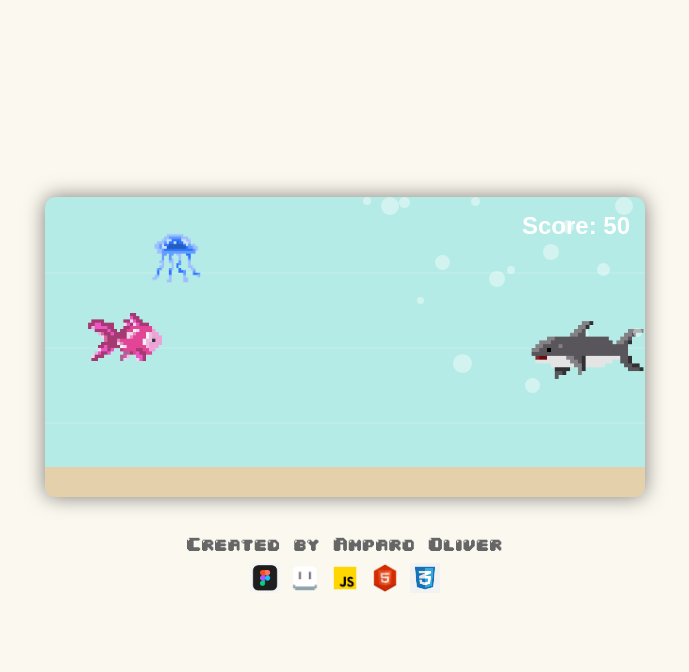
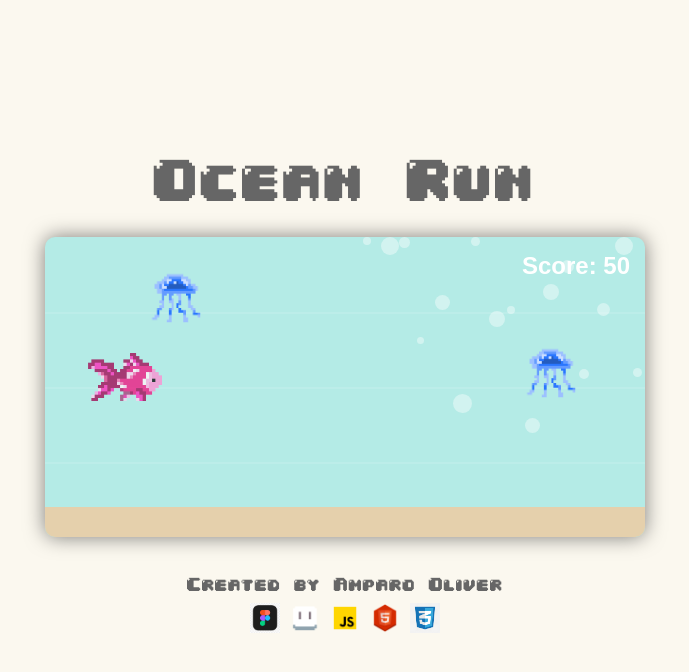
Before and after one commit to amparooliver/Ocean-Game, a plain HTML site: page index.html in a window 1280 px wide. Shown: the whole page, without its empty margins (295-984 px from the left). Drawn offline with Linux system fonts and the light colour scheme.

Commit message:
Anglerfish + Title

```diff
--- a/index.html
+++ b/index.html
@@ -9,6 +9,9 @@
     </style>
 </head>
 <body>
+    <div id="game-title">
+        Ocean Run
+    </div>
     <div id="game-container">
         <div id="fish"></div>
         <div class="lane-marker" style="top: 75px;"></div>
@@ -122,7 +125,7 @@
         function createObstacle() {
             if (isGameOver) return;
 
-            const obstacleTypes = ['star', 'orange-starfish', 'shark', 'jellyfish','lilac-algae','green-algae']; // Add your new obstacle types here
+            const obstacleTypes = ['star', 'orange-starfish', 'shark', 'jellyfish','lilac-algae','green-algae','anglerfish']; // Add your new obstacle types here
             const obstacleType = obstacleTypes[Math.floor(Math.random() * obstacleTypes.length)];
 
             // Choose lane based on obstacle type
--- a/styles.css
+++ b/styles.css
@@ -101,6 +101,14 @@ body {
     height: 60px;
     left: 40px;
     background-image: url('images/jellyfish.png'); /* Replace with your image path */
+    background-size: contain; /* or cover, or specific dimensions */
+    background-repeat: no-repeat;
+}
+.anglerfish {
+    width: 70px;
+    height: 70px;
+    left: 40px;
+    background-image: url('images/anglerfish.png'); /* Replace with your image path */
     background-size: contain; /* or cover, or specific dimensions */
     background-repeat: no-repeat;
 }
@@ -256,6 +264,14 @@ body {
     font-family: 'Pixel-Font', sans-serif; /* Use your custom font */
     width: 100%;
 }
+#game-title {
+    text-align: center;
+    margin-bottom: 30px; /* Add space between the game container and the footer */
+    font-size: 50px;
+    color: #666; /* Adjust color as needed */
+    font-family: 'Pixel-Font', sans-serif; /* Use your custom font */
+    width: 100%;
+}
 #logo-container {
     margin-top: 10px; /* Add space between text and logos */
     display: flex; /* Use flexbox for horizontal layout */
```
Also changed, not shown: images/start-button.png.
